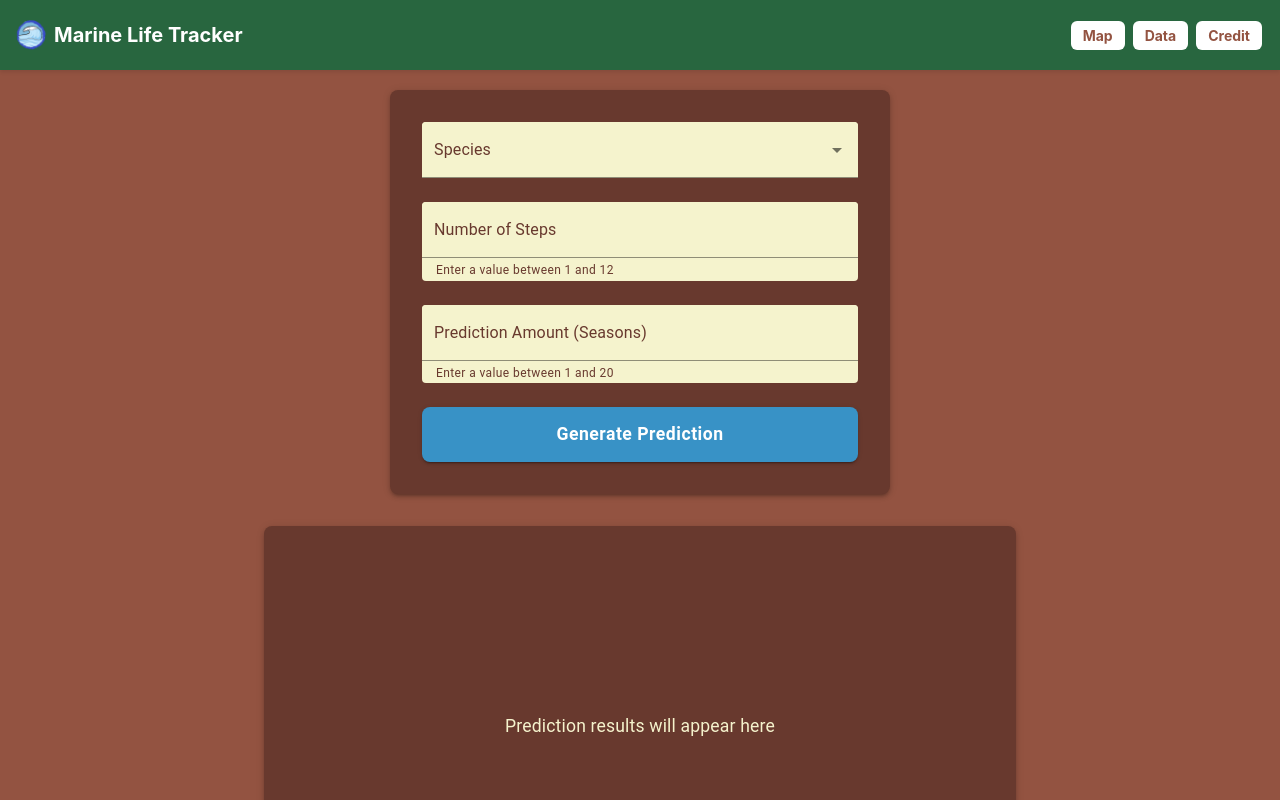
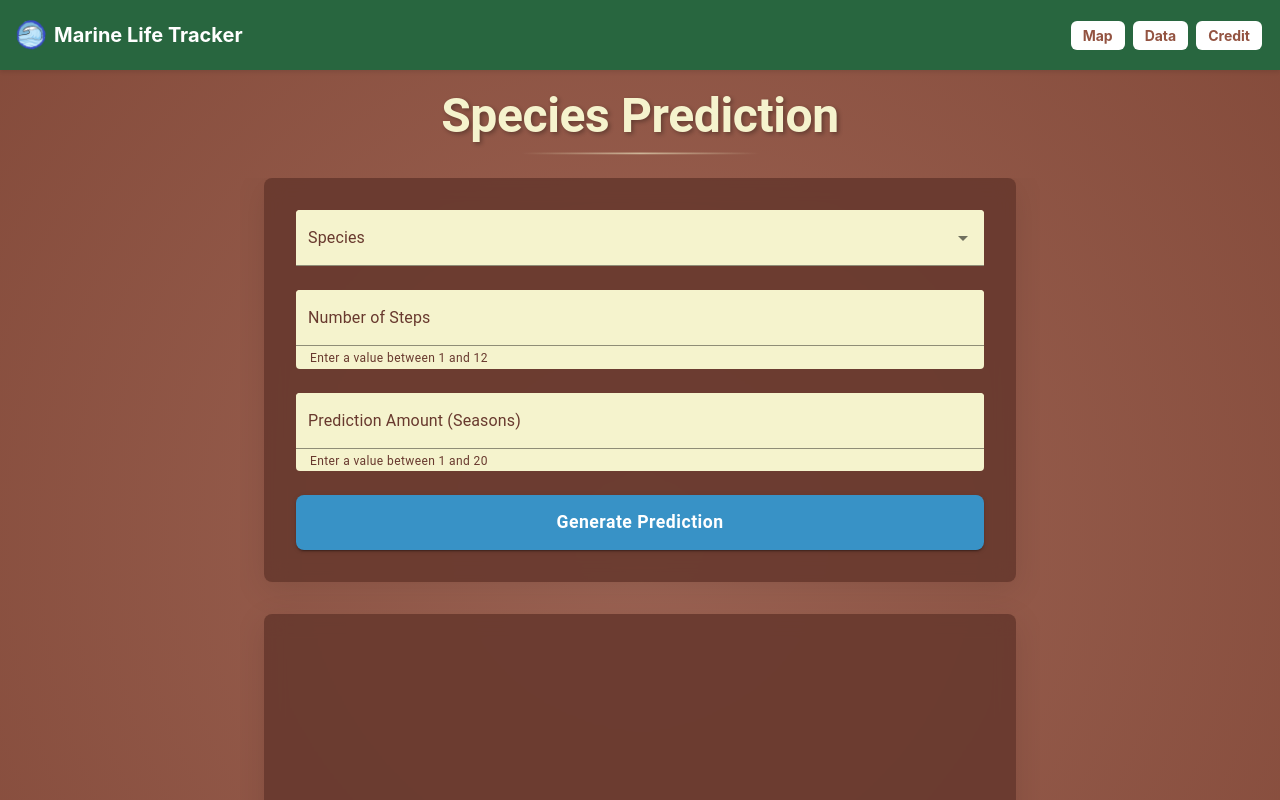
Before and after one commit to Cirbble/PolyHacks_2025, a React (Vite) app in the folder light_vibes_project/: page /data in a window 1280 px wide. Shown: the top 800 px of the page. Built offline with nearby package versions, Linux system fonts and the light colour scheme.

Commit message:
Update DataPage.tsx

```diff
--- a/light_vibes_project/src/pages/DataPage.tsx
+++ b/light_vibes_project/src/pages/DataPage.tsx
@@ -1,6 +1,7 @@
 import { useState } from 'react';
 import { Autocomplete, TextField, Button, Box, Typography, Paper } from '@mui/material';
 import axios from 'axios';
+import { keyframes } from '@emotion/react';
 
 interface PredictionParams {
   species_name: string;
@@ -13,6 +14,38 @@ interface PredictionResponse {
   plot?: string;
   error?: string;
 }
+
+const fadeIn = keyframes`
+  from {
+    opacity: 0;
+    transform: translateY(20px);
+  }
+  to {
+    opacity: 1;
+    transform: translateY(0);
+  }
+`;
+
+const shimmer = keyframes`
+  0% {
+    background-position: -1000px 0;
+  }
+  100% {
+    background-position: 1000px 0;
+  }
+`;
+
+const float = keyframes`
+  0% {
+    transform: translateY(0px);
+  }
+  50% {
+    transform: translateY(-10px);
+  }
+  100% {
+    transform: translateY(0px);
+  }
+`;
 
 const DataPage = () => {
   const [selectedSpecies, setSelectedSpecies] = useState<string | null>(null);
@@ -61,56 +94,88 @@ const DataPage = () => {
   return (
     <Box
       sx={{
-        width: '100%',
+        width: '100vw',
         minHeight: '100vh',
+        paddingTop: '64px',
         backgroundColor: '#935341',
-        paddingTop: '90px',
-        paddingBottom: '2rem',
         display: 'flex',
         flexDirection: 'column',
         alignItems: 'center',
-        margin: 0,
-        padding: 0,
-        boxSizing: 'border-box',
+        overflow: 'hidden',
         position: 'relative',
-        overflowY: 'auto',
+        '&::before': {
+          content: '""',
+          position: 'absolute',
+          top: 0,
+          left: 0,
+          right: 0,
+          bottom: 0,
+          background: 'radial-gradient(circle at 50% 50%, rgba(255, 255, 255, 0.1) 0%, rgba(0, 0, 0, 0.1) 100%)',
+          pointerEvents: 'none'
+        }
       }}
     >
+      <Typography
+        variant="h2"
+        sx={{
+          color: '#F5F3CD',
+          textAlign: 'center',
+          fontSize: { xs: '2rem', sm: '2.5rem', md: '3rem' },
+          fontWeight: 'bold',
+          mb: 4,
+          mt: 3,
+          textShadow: '2px 2px 4px rgba(0,0,0,0.3)',
+          animation: `${float} 3s ease-in-out infinite`,
+          position: 'relative',
+          '&::after': {
+            content: '""',
+            position: 'absolute',
+            bottom: '-10px',
+            left: '50%',
+            transform: 'translateX(-50%)',
+            width: '60%',
+            height: '2px',
+            background: 'linear-gradient(90deg, transparent, #F5F3CD, transparent)',
+            opacity: 0.6
+          }
+        }}
+      >
+        Species Prediction
+      </Typography>
+
       <Box
         sx={{
           width: '100%',
           maxWidth: '800px',
-          mx: 'auto',
+          height: '100%',
+          overflowY: 'auto',
           px: { xs: 2, sm: 3 },
+          pb: '2rem',
           display: 'flex',
           flexDirection: 'column',
           alignItems: 'center',
           gap: 4,
-          position: 'relative',
-          zIndex: 1
+          margin: '0 auto',
+          '&::-webkit-scrollbar': { display: 'none' },
+          msOverflowStyle: 'none',
+          scrollbarWidth: 'none',
         }}
       >
-        <Typography
-          variant="h2"
-          component="h1"
-          sx={{
-            color: '#F5F3CD',
-            fontWeight: 600,
-            textAlign: 'center',
-            fontSize: { xs: '2rem', sm: '2.5rem', md: '3rem' }
-          }}
-        >
-          Species Prediction
-        </Typography>
-
         <Paper
           elevation={3}
           sx={{
             width: '100%',
-            maxWidth: '500px',
-            backgroundColor: '#68392E',
+            backgroundColor: 'rgba(104, 57, 46, 0.9)',
+            backdropFilter: 'blur(10px)',
             p: { xs: 3, sm: 4 },
-            borderRadius: 2
+            borderRadius: 2,
+            boxShadow: '0 8px 32px rgba(0, 0, 0, 0.1)',
+            animation: `${fadeIn} 0.8s ease-out`,
+            transition: 'transform 0.3s ease, box-shadow 0.3s ease',
+            '&:hover': {
+              transform: 'translateY(-4px)',
+              boxShadow: '0 12px 48px rgba(0, 0, 0, 0.2)'
+            }
           }}
         >
           <Box sx={{
@@ -234,8 +299,26 @@ const DataPage = () => {
                 fontSize: '1.1rem',
                 fontWeight: 600,
                 textTransform: 'none',
+                transition: 'all 0.3s ease',
+                position: 'relative',
+                overflow: 'hidden',
+                '&::after': loading ? {
+                  content: '""',
+                  position: 'absolute',
+                  top: 0,
+                  left: 0,
+                  width: '200%',
+                  height: '100%',
+                  background: 'linear-gradient(90deg, transparent, rgba(255,255,255,0.2), transparent)',
+                  animation: `${shimmer} 1.5s infinite linear`
+                } : {},
+                transform: 'scale(1)',
                 '&:hover': {
+                  transform: 'scale(1.02)',
                   backgroundColor: '#2d7aa6'
+                },
+                '&:active': {
+                  transform: 'scale(0.98)'
                 },
                 '&:disabled': {
                   backgroundColor: '#68392E',
@@ -265,7 +348,8 @@ const DataPage = () => {
           elevation={3}
           sx={{
             width: '100%',
-            backgroundColor: '#68392E',
+            backgroundColor: 'rgba(104, 57, 46, 0.9)',
+            backdropFilter: 'blur(10px)',
             p: { xs: 3, sm: 4 },
             borderRadius: 2,
             minHeight: '400px',
@@ -274,7 +358,14 @@ const DataPage = () => {
             justifyContent: 'center',
             marginBottom: '2rem',
             overflow: 'hidden',
-            position: 'relative'
+            position: 'relative',
+            animation: `${fadeIn} 0.8s ease-out 0.4s backwards`,
+            transition: 'all 0.3s ease',
+            boxShadow: '0 8px 32px rgba(0, 0, 0, 0.1)',
+            '&:hover': {
+              transform: 'translateY(-4px)',
+              boxShadow: '0 12px 48px rgba(0, 0, 0, 0.2)'
+            }
           }}
         >
           {plotData ? (
@@ -284,14 +375,23 @@ const DataPage = () => {
               style={{
                 maxWidth: '100%',
                 height: 'auto',
-                borderRadius: '4px'
+                borderRadius: '4px',
+                transition: 'transform 0.3s ease',
+                animation: `${fadeIn} 0.8s ease-out`
               }}
             />
           ) : (
             <Box sx={{
               position: 'relative',
               width: '100%',
-              textAlign: 'center'
+              textAlign: 'center',
+              background: loading ?
+                'linear-gradient(90deg, #68392E, #7a4437, #68392E)' :
+                'transparent',
+              backgroundSize: '1000px 100%',
+              animation: loading ?
+                `${shimmer} 2s infinite linear` :
+                `${fadeIn} 0.8s ease-out`
             }}>
               <Typography sx={{
                 color: '#F5F3CD',
```
